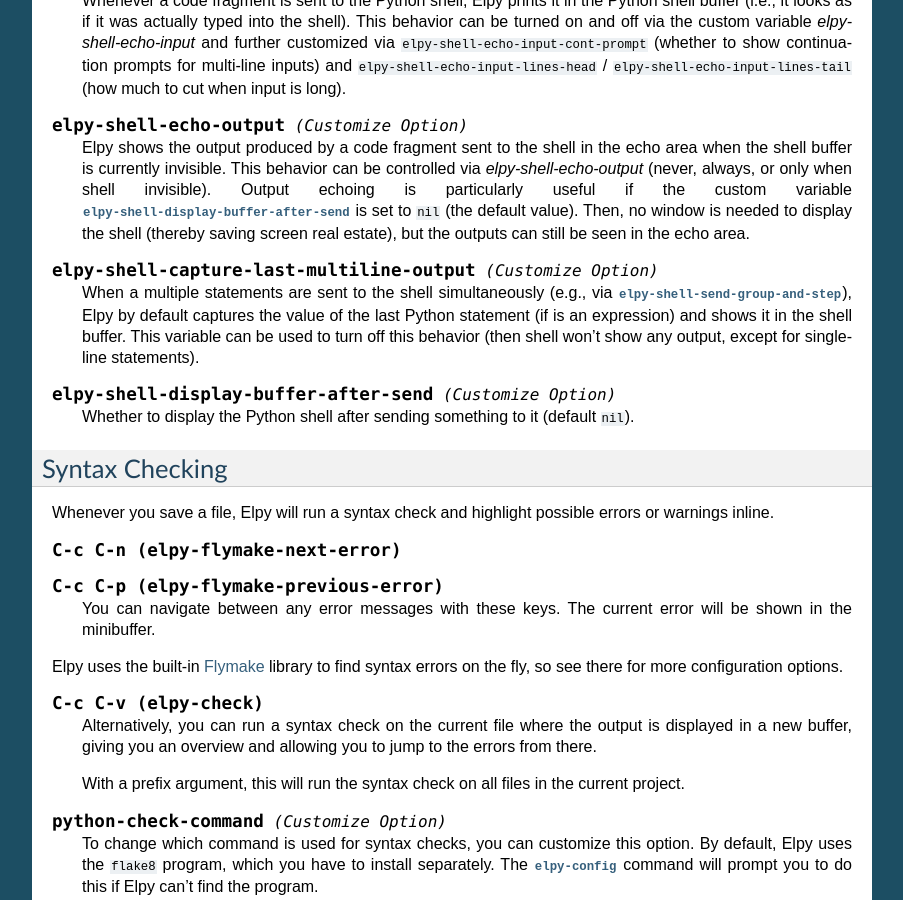
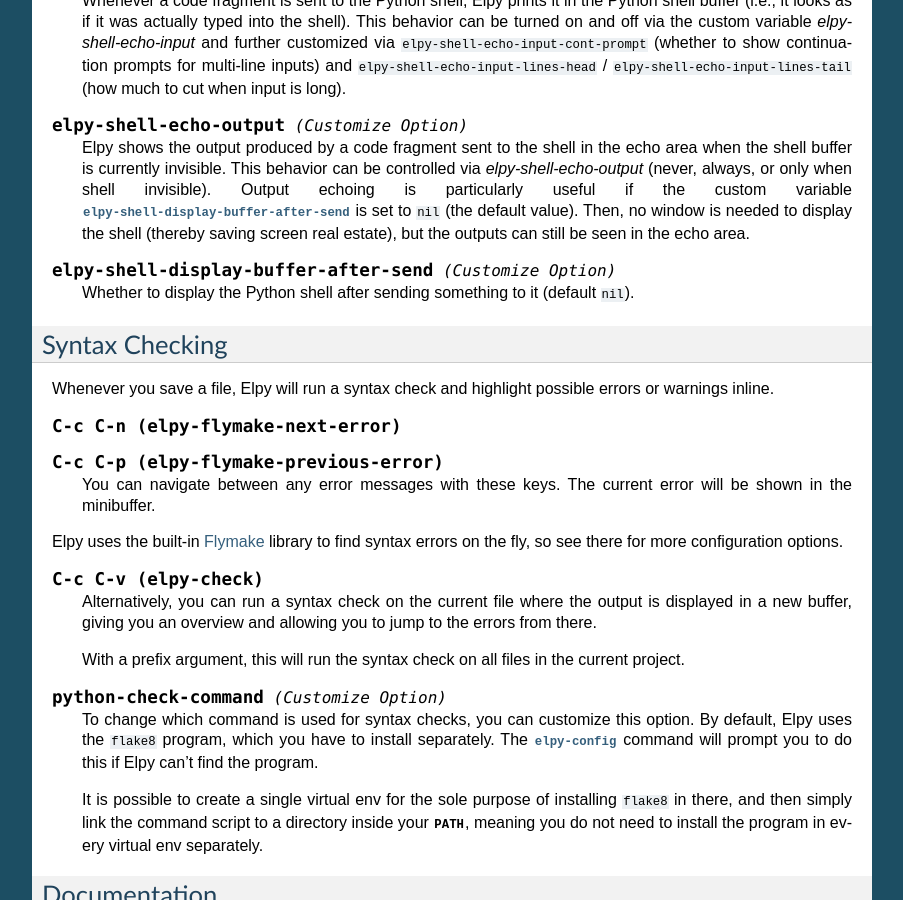
Before and after one commit to jorgenschaefer/elpy, a Sphinx documentation site: the page built from docs/ide.rst, in a window 1280 px wide and 900 px high, scrolled down 6184 px. Shown: the whole window, without its empty margins (198-1101 px from the left). Built offline with Sphinx 7.4.7, drawn with Linux system fonts in a browser that asks for light colours.

```diff
--- a/docs/ide.rst
+++ b/docs/ide.rst
@@ -477,14 +477,6 @@
    value). Then, no window is needed to display the shell (thereby saving screen
    real estate), but the outputs can still be seen in the echo area.
 
-.. option:: elpy-shell-capture-last-multiline-output
-
-   When a multiple statements are sent to the shell simultaneously (e.g., via
-   :command:`elpy-shell-send-group-and-step`), Elpy by default captures the
-   value of the last Python statement (if is an expression) and shows it in the
-   shell buffer. This variable can be used to turn off this behavior (then shell
-   won't show any output, except for single-line statements).
-
 .. option:: elpy-shell-display-buffer-after-send
 
    Whether to display the Python shell after sending something to it (default
```
Also changed, not shown: 3 other files.
